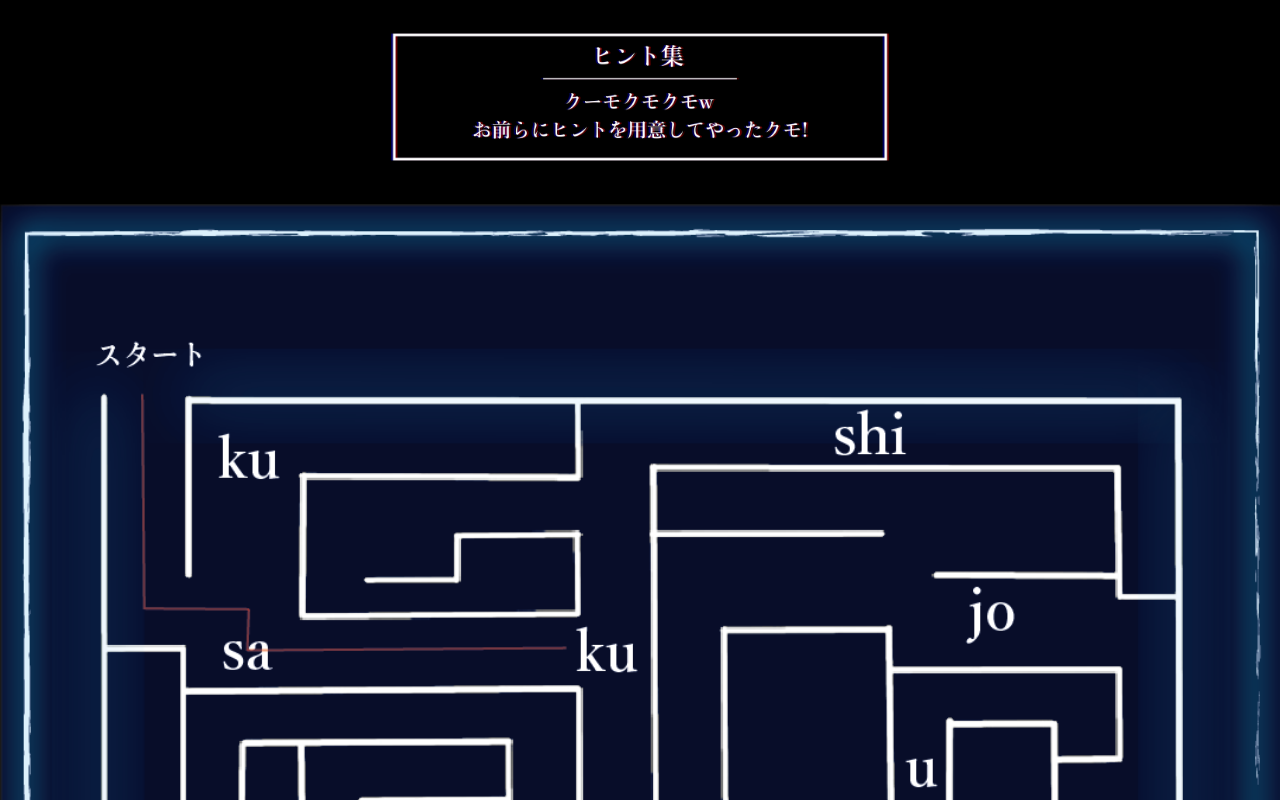
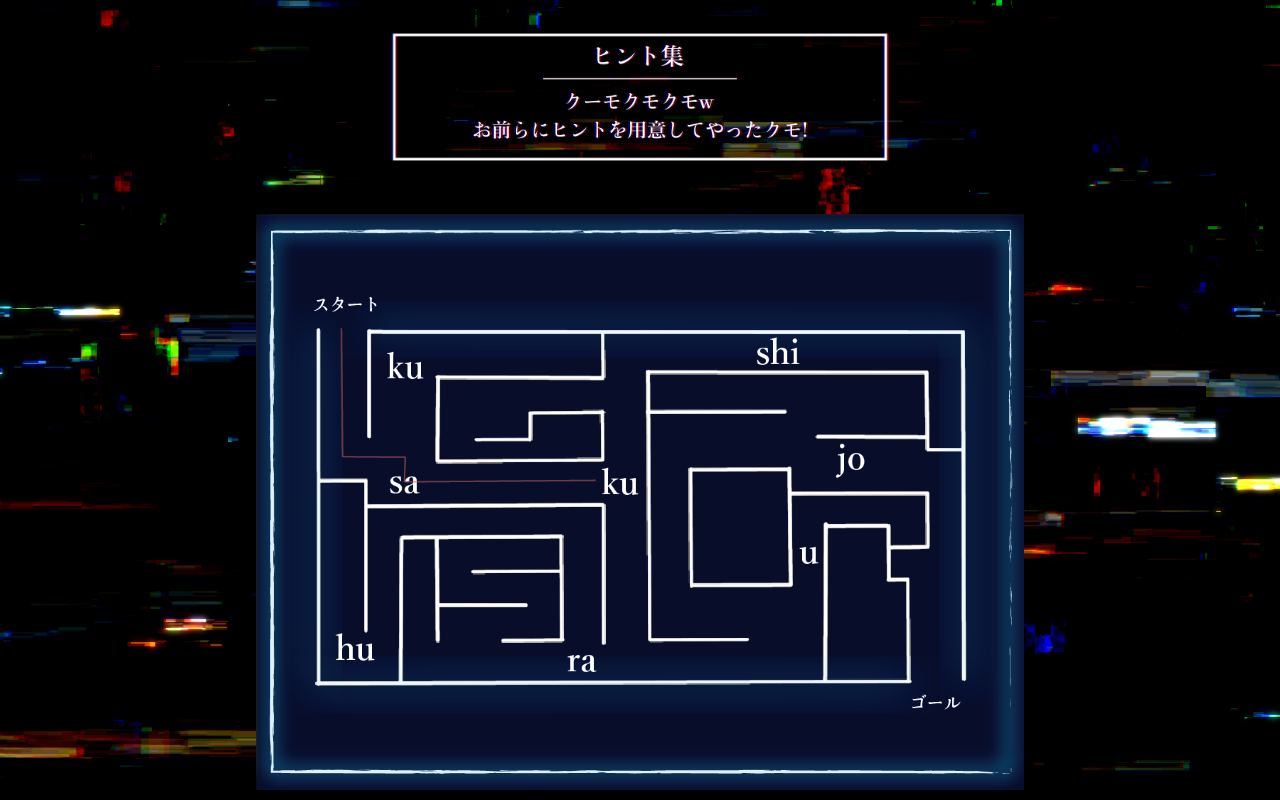
Before and after one commit to kooomay/beta_ikebukuro_c, a plain HTML site: page hint3.html in a window 1280 px wide. Shown: the top 800 px of the page. Drawn offline with Linux system fonts and the light colour scheme; files whose address does not match are found by name.

Commit message:
Update hint3.html

```diff
--- a/hint3.html
+++ b/hint3.html
@@ -7,6 +7,7 @@
   <title>ヒント │ 怪盗バグバグからの脱出 │ Project N</title>
   <link rel="stylesheet" href="assets/css/normalize.css">
   <link rel="stylesheet" href="assets/css/style.css">
+  <link rel="stylesheet" href="assets/css/stage.css">
 </head>
 <body>
   <svg width="0" height="0" class="hidden">
```
